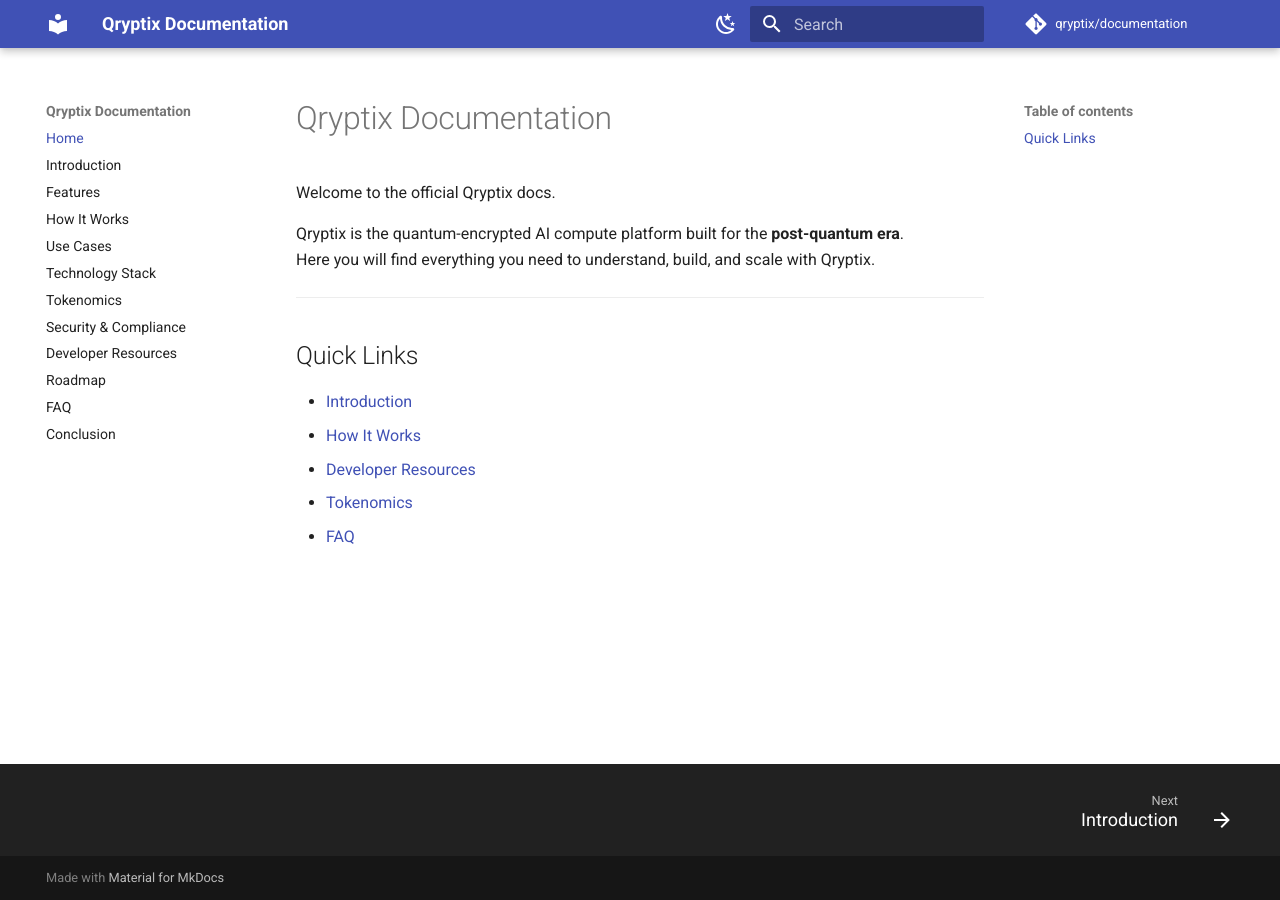
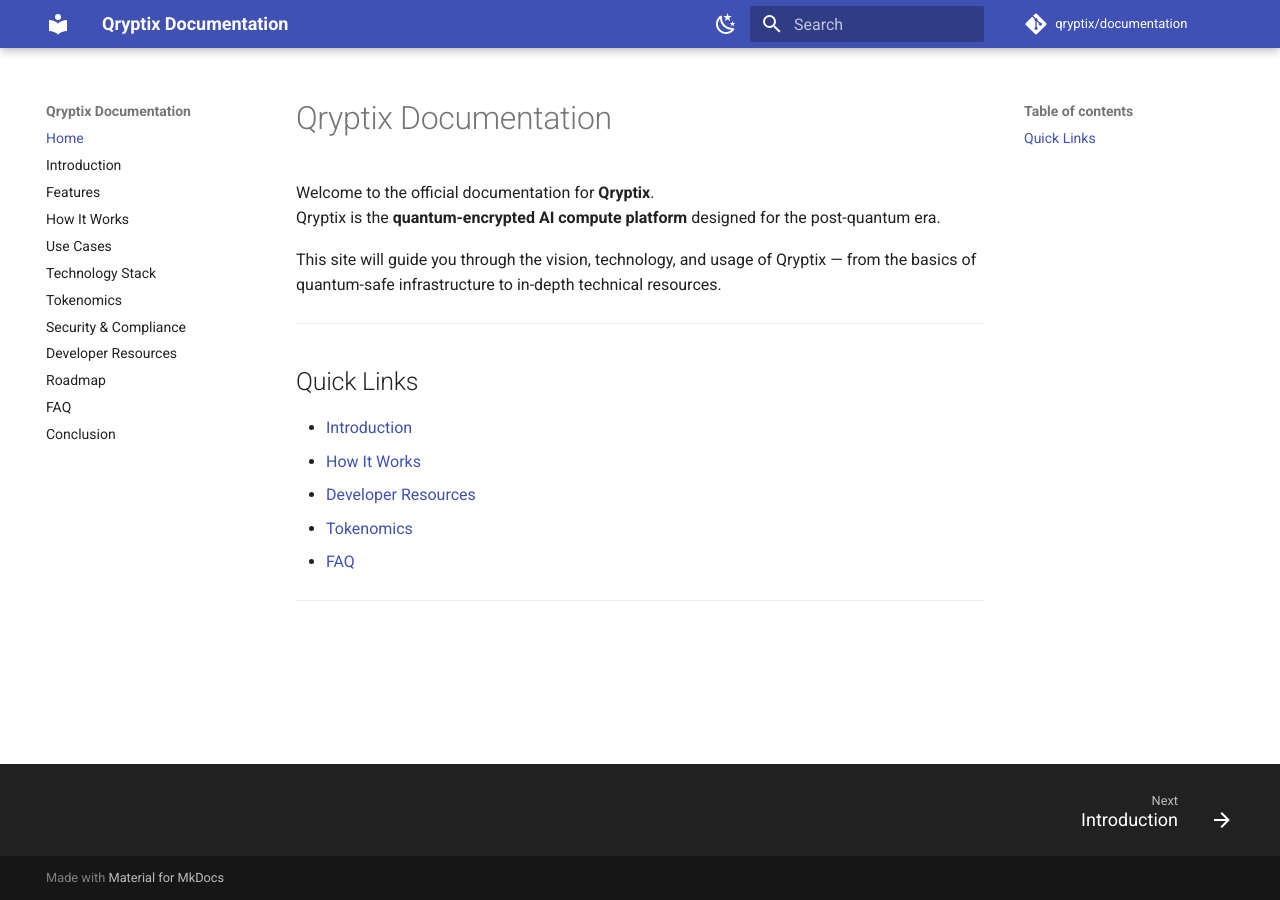
Before and after one commit to qryptix/documentation, an MkDocs documentation site: the page built from docs/index.md, in a window 1280 px wide. Built offline with MkDocs 1.6.1 and Material for MkDocs 9.7.7, drawn with Linux system fonts in a browser that asks for light colours; comment, search, counter and statistics services are not loaded.

Commit message:
Update index.md

```diff
--- a/docs/index.md
+++ b/docs/index.md
@@ -1,9 +1,9 @@
 # Qryptix Documentation
 
-Welcome to the official Qryptix docs.
+Welcome to the official documentation for **Qryptix**.
+Qryptix is the **quantum-encrypted AI compute platform** designed for the post-quantum era.
 
-Qryptix is the quantum-encrypted AI compute platform built for the **post-quantum era**.
-Here you will find everything you need to understand, build, and scale with Qryptix.
+This site will guide you through the vision, technology, and usage of Qryptix — from the basics of quantum-safe infrastructure to in-depth technical resources.
 
 ---
 
@@ -13,3 +13,5 @@ Here you will find everything you need to understand, build, and scale with Qryp
 - [Developer Resources](developers.md)
 - [Tokenomics](tokenomics.md)
 - [FAQ](faq.md)
+
+---
```
